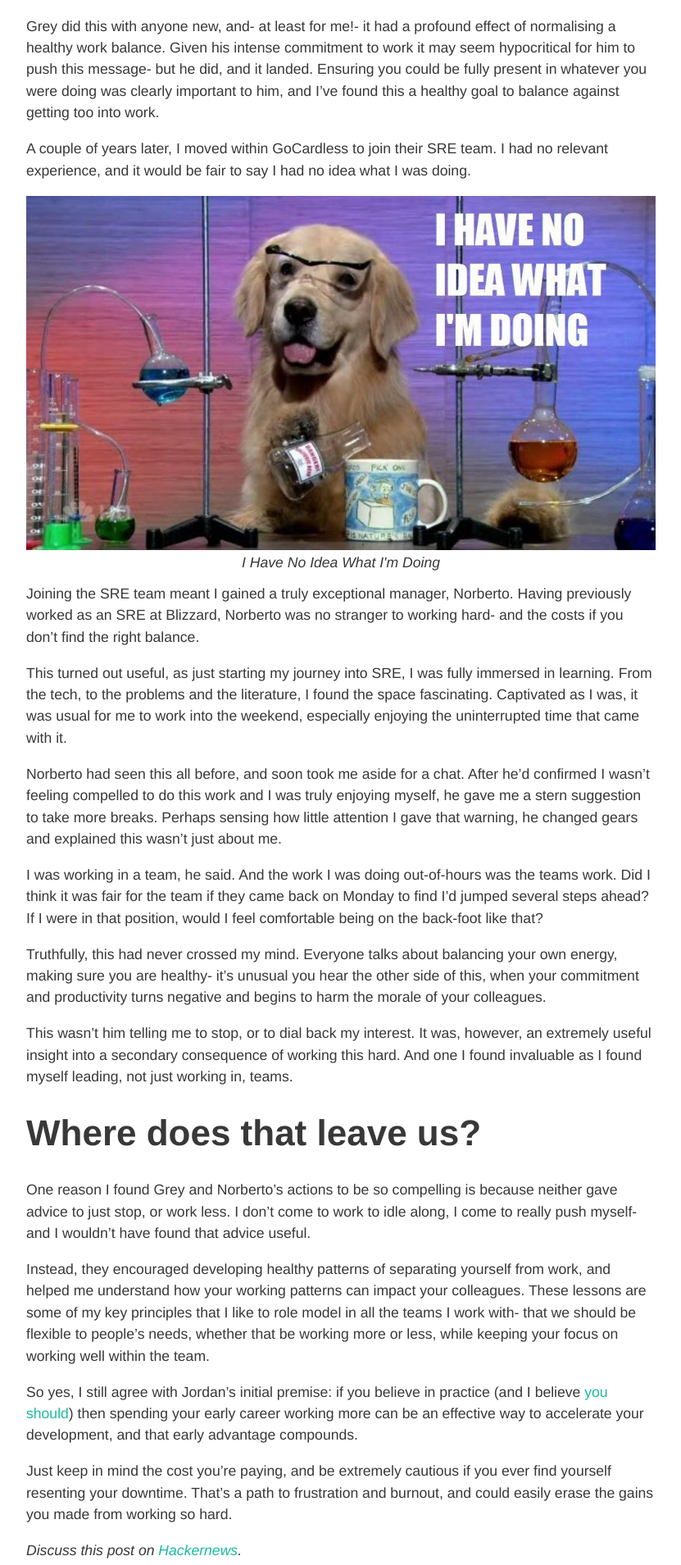
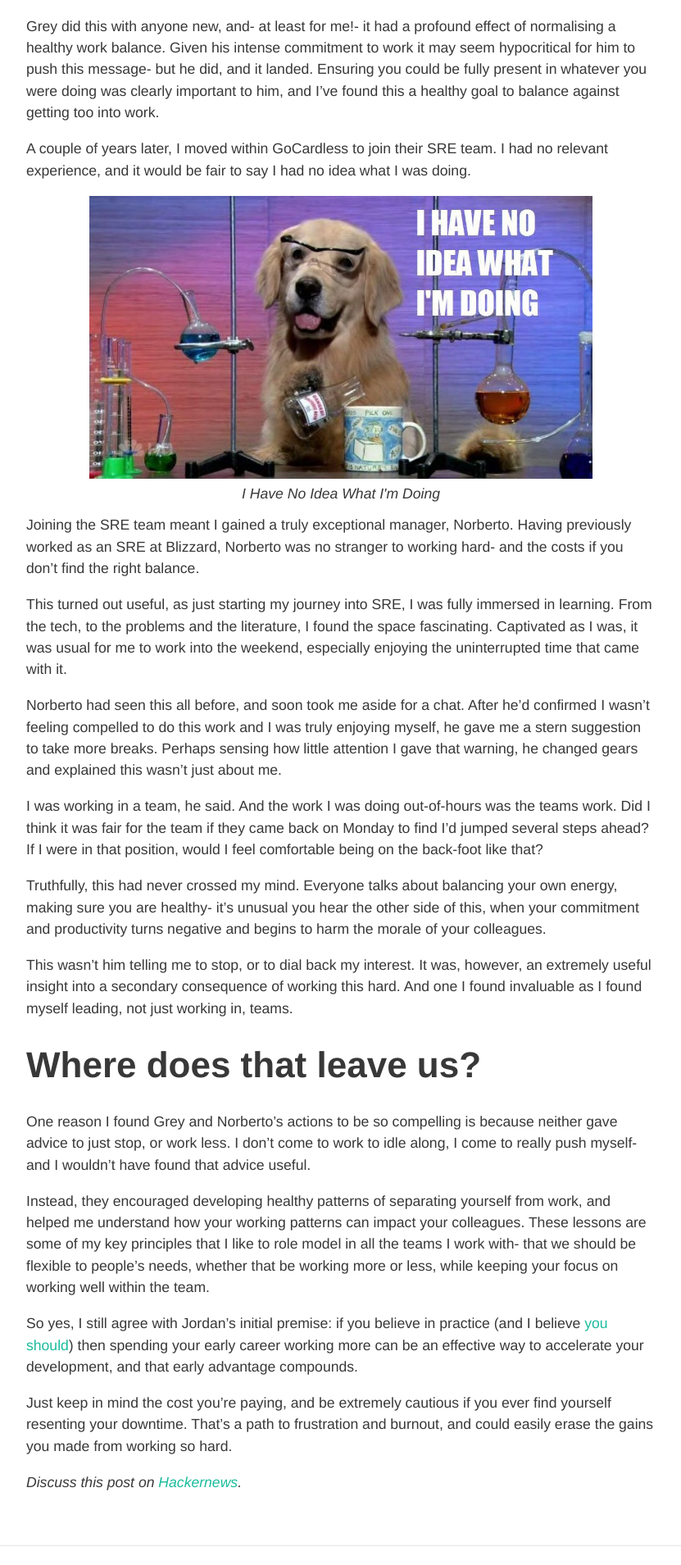
Before and after one commit to samstarling/blog.lawrencejones.dev, a Jekyll site: the page built from _posts/2021-07-04-working-too-hard.md, in a window 1280 px wide. Shown: the part 2813-4722 px from the top of the page at 82% size, without its empty margins (224-1055 px from the left). Built offline with Jekyll 4.4.1, drawn with Linux system fonts in a browser that asks for light colours; nearby versions of some CDN libraries; some web fonts are replaced; comment, search, counter and statistics services are not loaded.

Commit message:
working too hard: center image

```diff
--- a/_posts/2021-07-04-working-too-hard.md
+++ b/_posts/2021-07-04-working-too-hard.md
@@ -144,6 +144,7 @@ doing.
 
 <figure>
   <img
+      style="max-width: 80%"
       src="{{ "/assets/images/working-too-hard-no-idea.jpg" | prepend:site.baseurl }}"
       alt="I Have No Idea What I'm Doing"/>
   <figcaption>
--- a/_sass/type-theme.scss
+++ b/_sass/type-theme.scss
@@ -31,6 +31,13 @@ figure > figcaption {
   font-style: italic;
   text-align: center;
   margin-bottom: 14px;
+  margin-top: 8px;
+}
+
+// Center img within a figure
+figure > img {
+  display: block;
+  margin: auto;
 }
 
 // Allows us to squeeze 72 characters into the blog content
```
